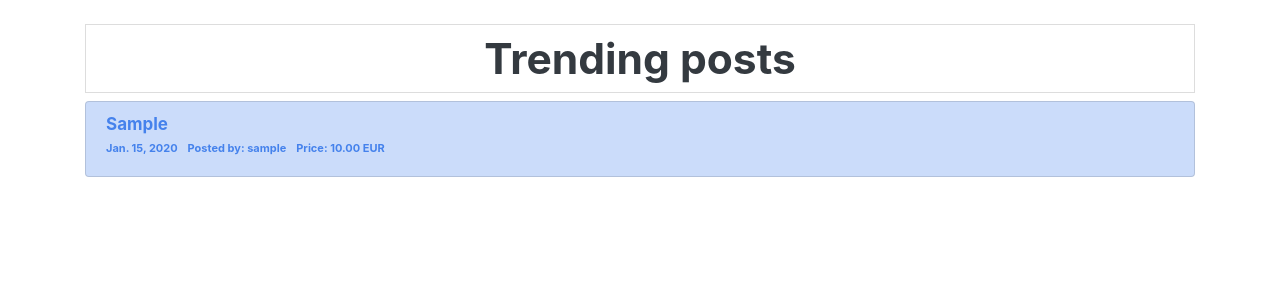
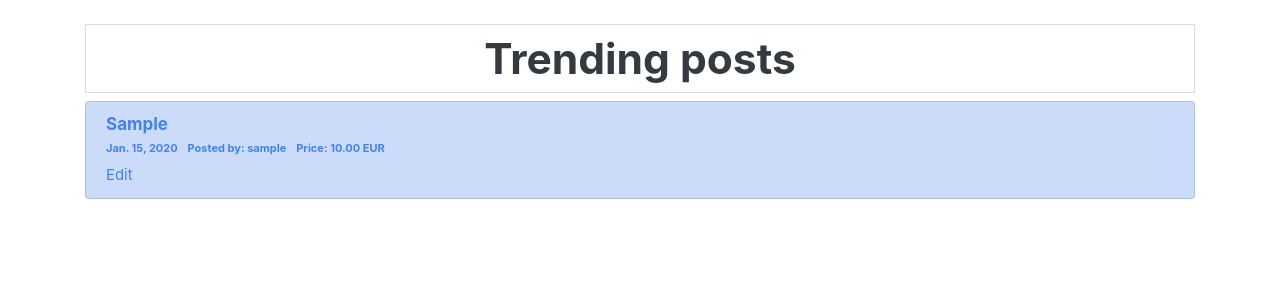
Before and after one commit to t-eliks/post-me, a Django app: page / in a window 1280 px wide. Shown: the part 83-383 px from the top of the page. Run offline with Django 3.2, Linux system fonts and the light colour scheme; a user stored in the database is signed in; tables that the repository leaves empty hold one stand-in row (values such as "Sample post"); some libraries are stand-ins or nearby versions.

Commit message:
Add edit button for admins

```diff
--- a/hello/templates/hello/index.html
+++ b/hello/templates/hello/index.html
@@ -14,6 +14,9 @@
                 <h6 style="font-size: 11px;margin-right: 10px">Posted by: {% if post.author.get_username %} {{ post.author.get_username }} {% else %} Anon {% endif %} </h6>
                 <h6 style="font-size: 11px">Price: {{ post.price }} EUR</h6>
             </div>
+            {% if user.is_staff %}
+            <a href="{% url 'admin:index' %}hello/post/{{ post.id }}/change">Edit</a>
+            {% endif %}
             </a>
           </li>
           {% endfor %}
```
